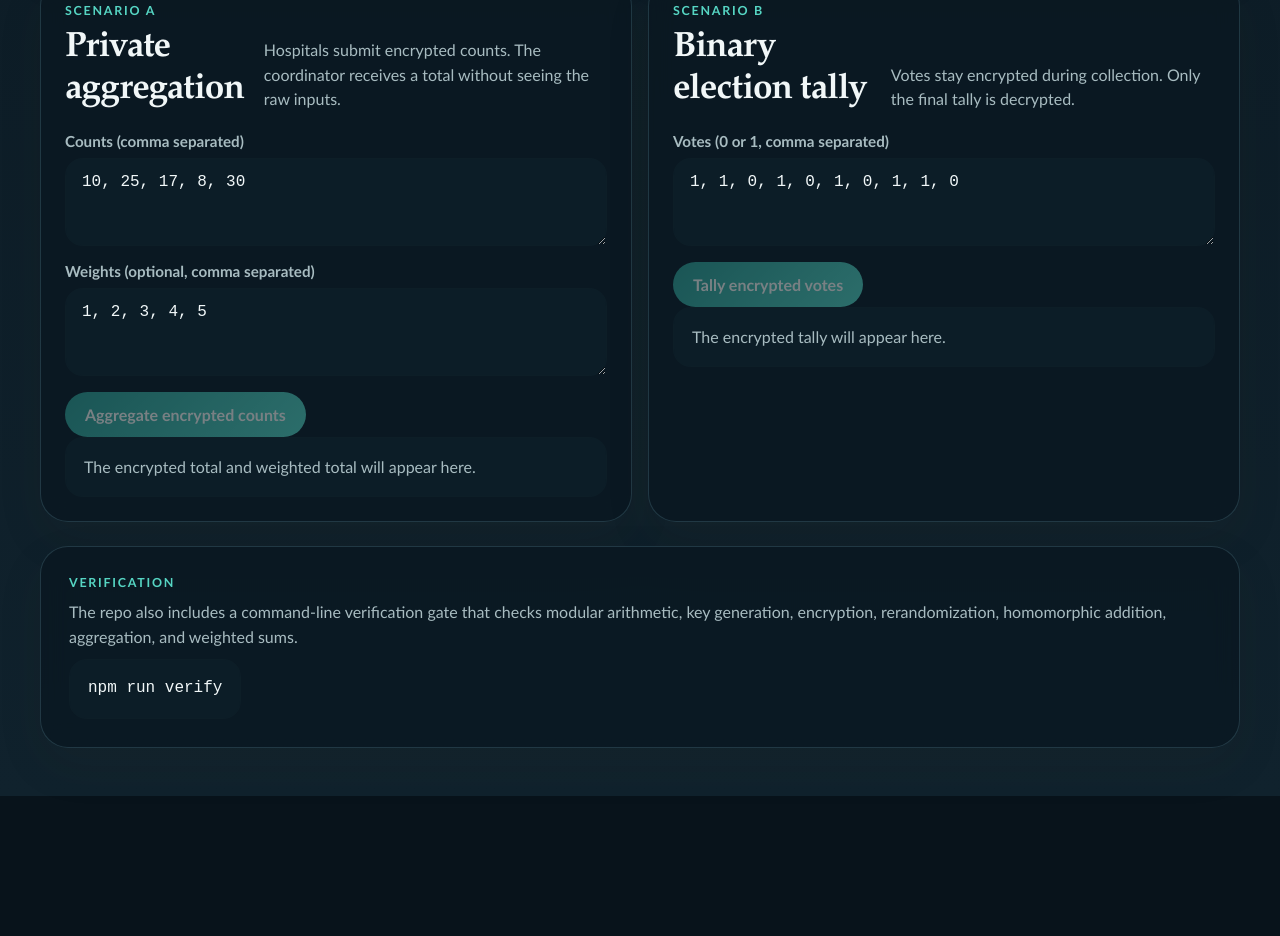
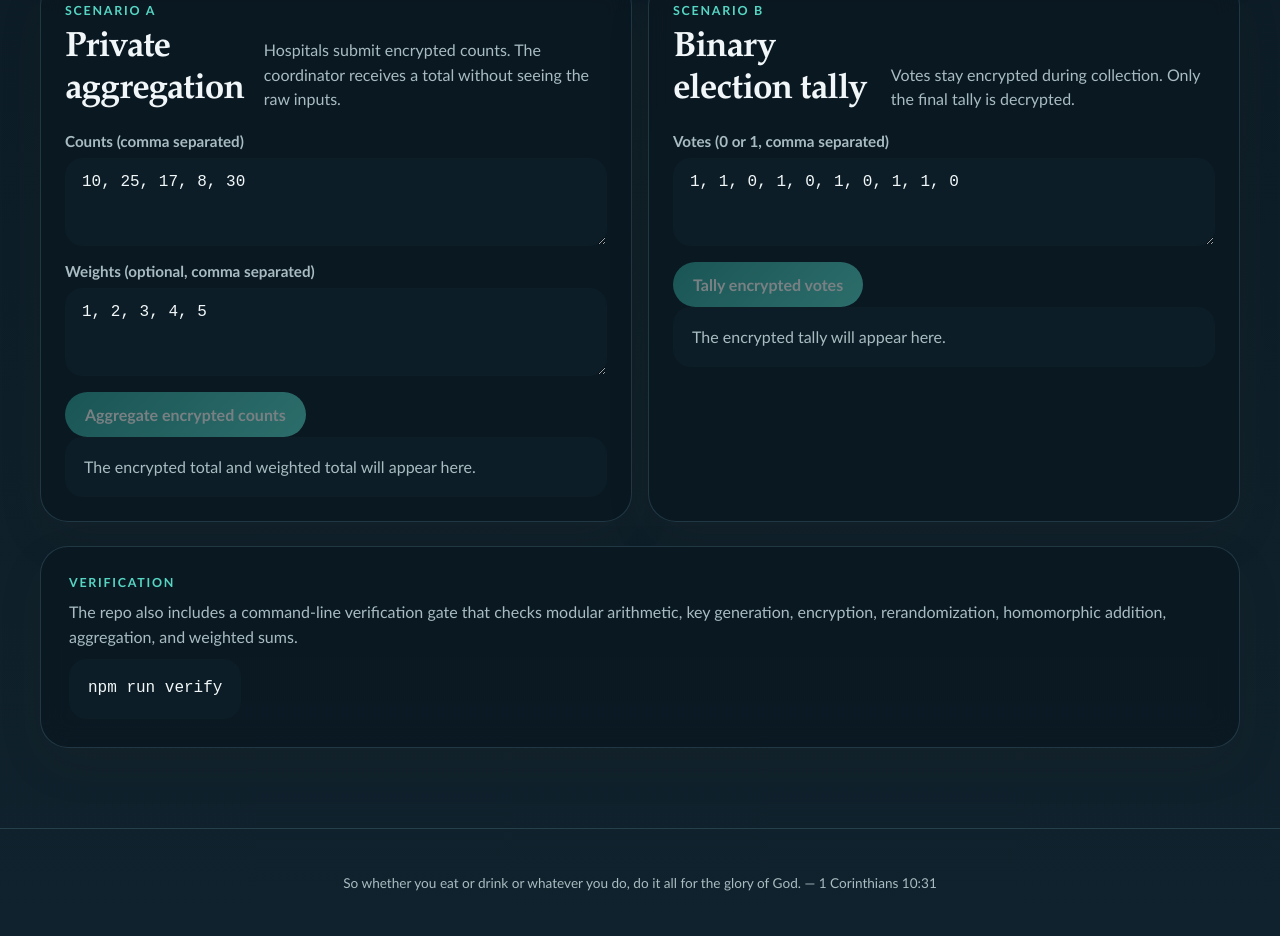
Before and after one commit to systemslibrarian/crypto-lab-paillier-gate, a website built with Vite: page index.html in a window 1280 px wide. Shown: the part 1634-2570 px from the top of the page. Before the commit the page ends 2430 px from the top, so only its background shows below. Built offline with nearby package versions, Linux system fonts and the light colour scheme.

Commit message:
Part D: scripture footer in UI verbatim

```diff
--- a/index.html
+++ b/index.html
@@ -13,6 +13,9 @@
   </head>
   <body>
     <div id="app"></div>
+    <footer class="scripture-footer">
+      <p>So whether you eat or drink or whatever you do, do it all for the glory of God. — 1 Corinthians 10:31</p>
+    </footer>
     <script type="module" src="/src/main.ts"></script>
   </body>
   </html>
--- a/src/style.css
+++ b/src/style.css
@@ -380,6 +380,15 @@ h2 {
   margin-top: 10px;
 }
 
+.scripture-footer {
+  text-align: center;
+  padding: 2rem 1rem;
+  font-size: 0.85rem;
+  border-top: 1px solid var(--border);
+  color: var(--muted);
+  margin-top: 2rem;
+}
+
 @keyframes rise-in {
   from {
     opacity: 0;
```
